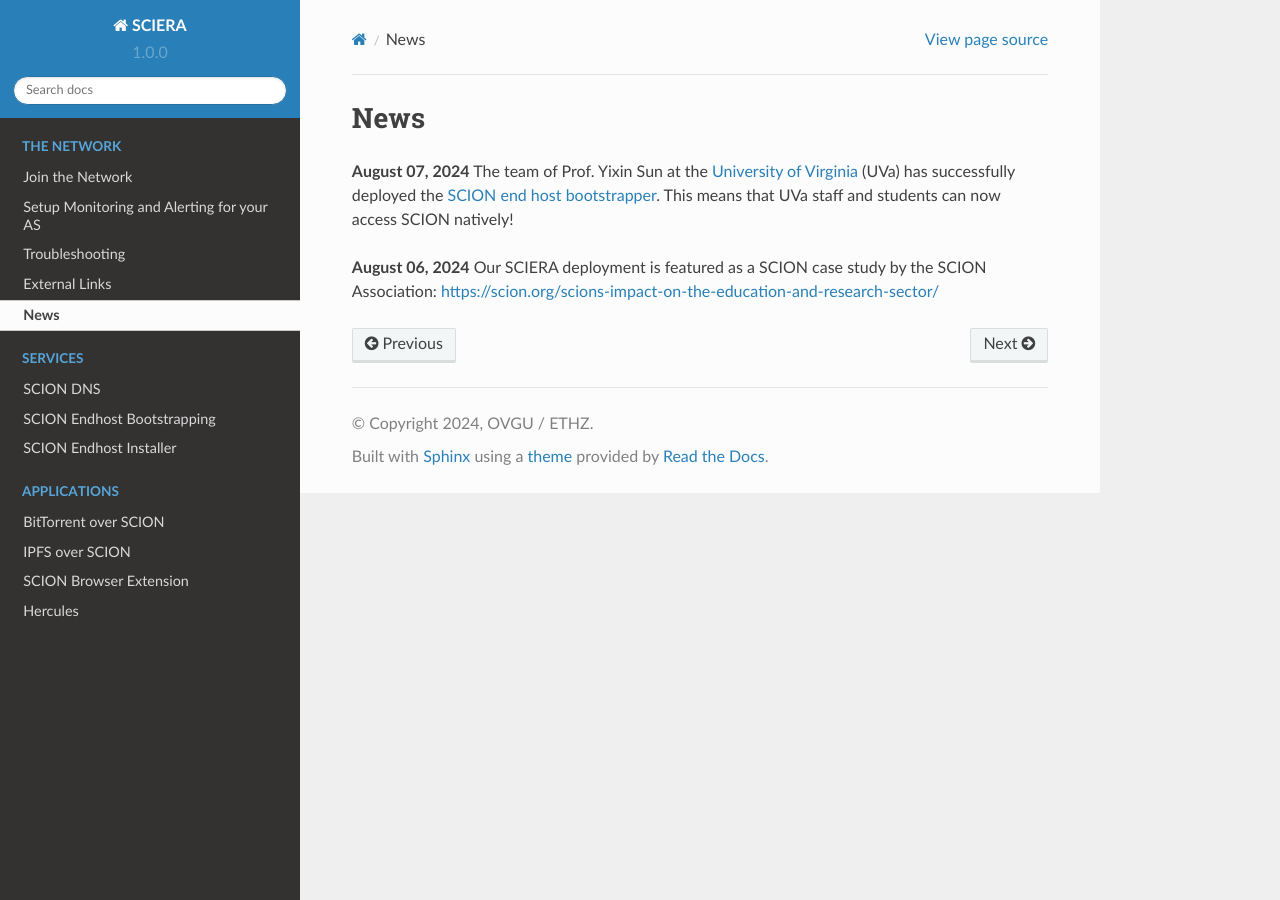
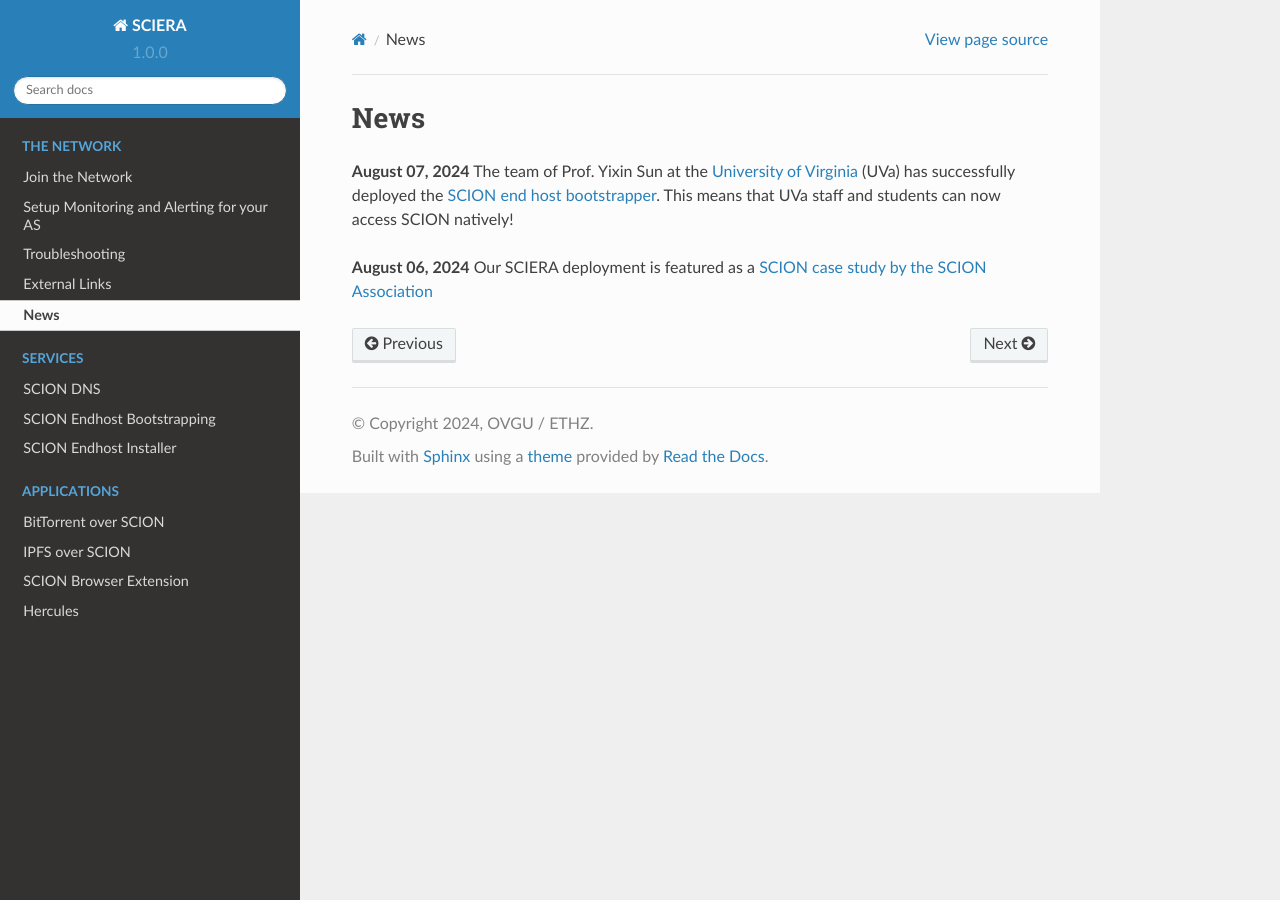
Before and after one commit to netsys-lab/scion-education-network-documentation, a Sphinx documentation site: the page built from docs/source/news.rst, in a window 1280 px wide. Built offline with Sphinx 7.4.7 and the Read the Docs theme 2.0.0, drawn with Linux system fonts in a browser that asks for light colours.

Commit message:
Update news.rst

```diff
--- a/docs/source/news.rst
+++ b/docs/source/news.rst
@@ -3,4 +3,4 @@
 
 **August 07, 2024** The team of Prof. Yixin Sun at the `University of Virginia <https://www.virginia.edu/>`_ (UVa) has successfully deployed the `SCION end host bootstrapper <services/endhost-bootstrap.html>`_. This means that UVa staff and students can now access SCION natively!
 
-**August 06, 2024** Our SCIERA deployment is featured as a SCION case study by the SCION Association: https://scion.org/scions-impact-on-the-education-and-research-sector/
+**August 06, 2024** Our SCIERA deployment is featured as a `SCION case study by the SCION Association <https://scion.org/scions-impact-on-the-education-and-research-sector/>`_
```
